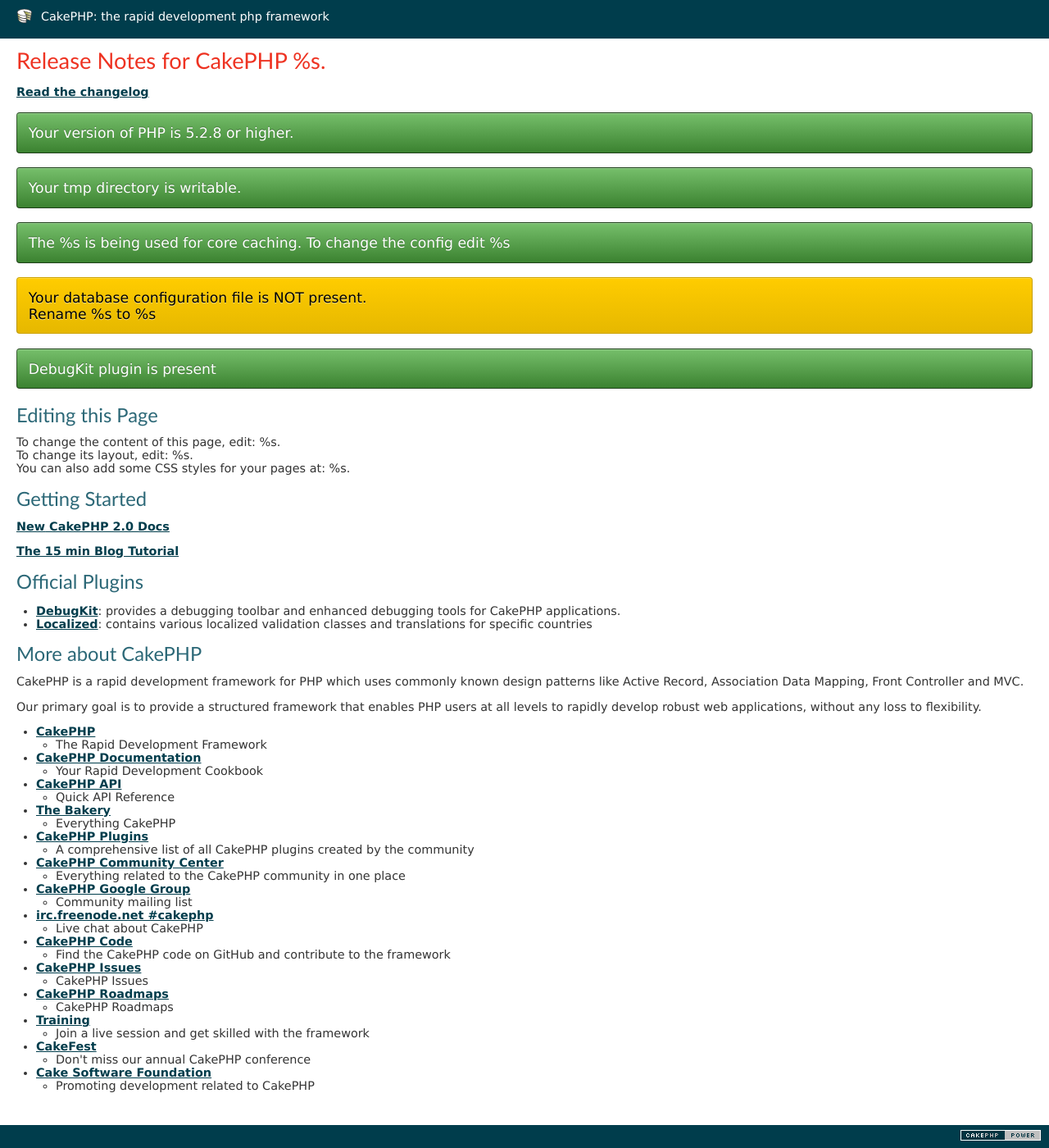
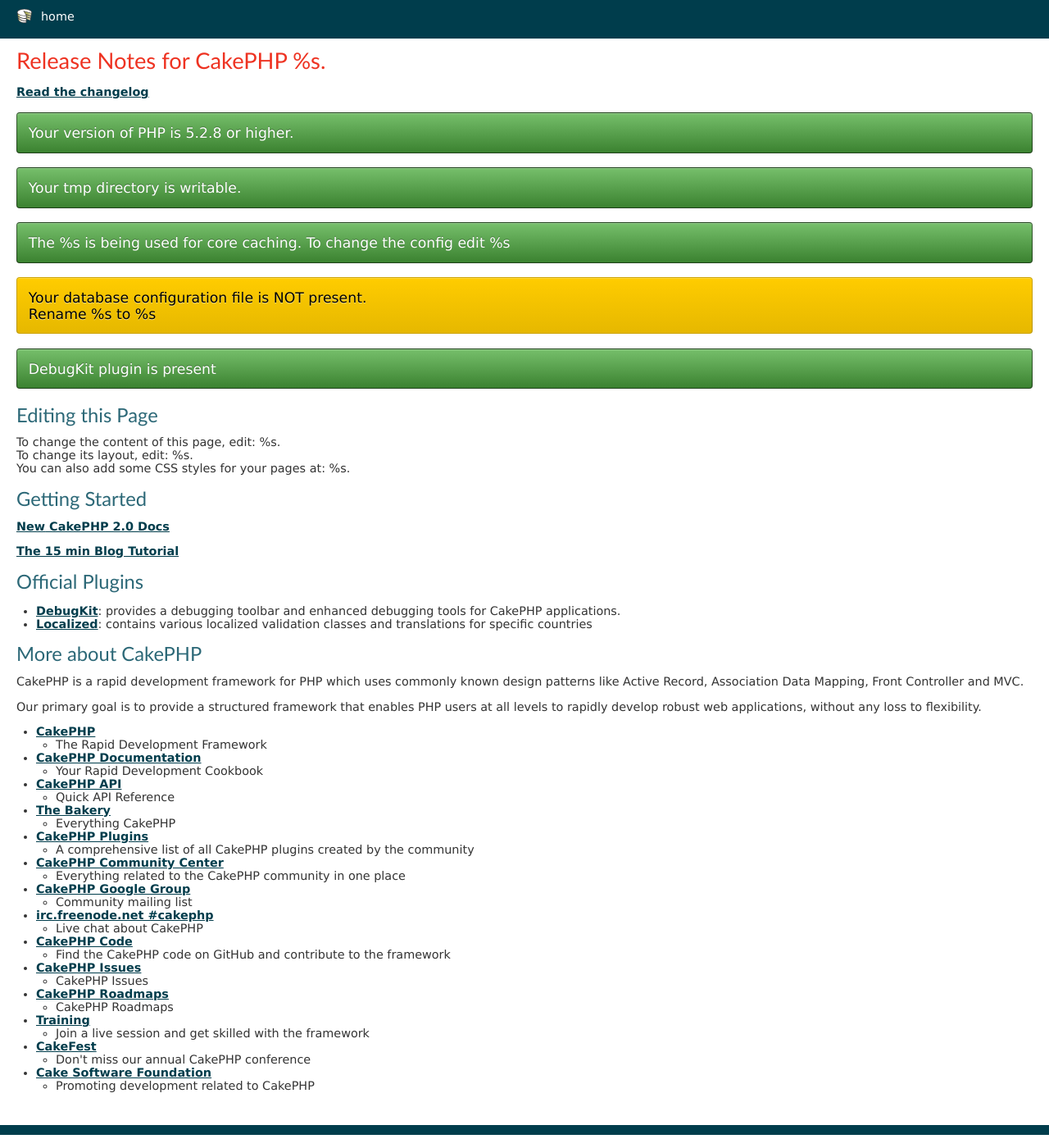
Before and after one commit to hakojiro/CakePHP, a CakePHP app: the page made by app/View/Pages/home.ctp in a window 1280 px wide. Shown: the whole page at 82% size. Run offline with PHP 8.4 and a stand-in for CakePHP, Linux system fonts and the light colour scheme; the template is opened without the code that fills it, so the values that code supplies are empty; some libraries are stand-ins or nearby versions.

Commit message:
Layout/default 修正

```diff
--- a/app/View/Layouts/default.ctp
+++ b/app/View/Layouts/default.ctp
@@ -23,7 +23,6 @@
 <head>
 	<?php echo $this->Html->charset(); ?>
 	<title>
-		<?php echo $cakeDescription ?>:
 		<?php echo $title_for_layout; ?>
 	</title>
 	<?php
@@ -39,7 +38,7 @@
 <body>
 	<div id="container">
 		<div id="header">
-			<h1><?php echo $this->Html->link($cakeDescription, 'http://cakephp.org'); ?></h1>
+			<h1><?php echo $this->Html->link('home', '/'); ?></h1>
 		</div>
 		<div id="content">
 
@@ -48,12 +47,6 @@
 			<?php echo $this->fetch('content'); ?>
 		</div>
 		<div id="footer">
-			<?php echo $this->Html->link(
-					$this->Html->image('cake.power.gif', array('alt' => $cakeDescription, 'border' => '0')),
-					'http://www.cakephp.org/',
-					array('target' => '_blank', 'escape' => false)
-				);
-			?>
 		</div>
 	</div>
 	<?php echo $this->element('sql_dump'); ?>
```
Also changed, not shown: 5 other files.
